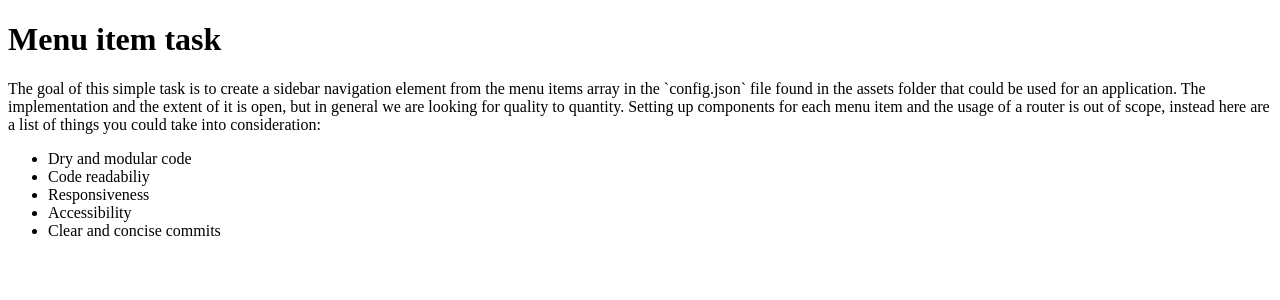
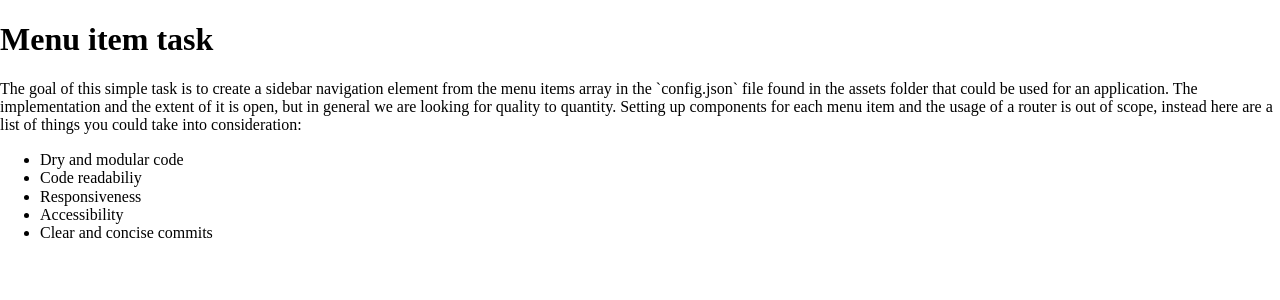
Before and after one commit to douglasward/angular-menu-task, an Angular app: page / in a window 1280 px wide. Shown: the top 300 px of the page. Built offline with nearby package versions, Linux system fonts and the light colour scheme.

Commit message:
Introduce normalize.css as a project dependency to have more concise styling across browsers

```diff
--- a/package.json
+++ b/package.json
@@ -19,6 +19,7 @@
     "@angular/platform-browser": "~10.0.0",
     "@angular/platform-browser-dynamic": "~10.0.0",
     "@angular/router": "~10.0.0",
+    "normalize.css": "^8.0.1",
     "rxjs": "~6.5.5",
     "tslib": "^2.0.0",
     "zone.js": "~0.10.3"
--- a/src/styles.scss
+++ b/src/styles.scss
@@ -1 +1 @@
-/* You can add global styles to this file, and also import other style files */
+@import '~normalize.css';
```
Also changed, not shown: 1 other file (tests, documents, lock files or other folders).
